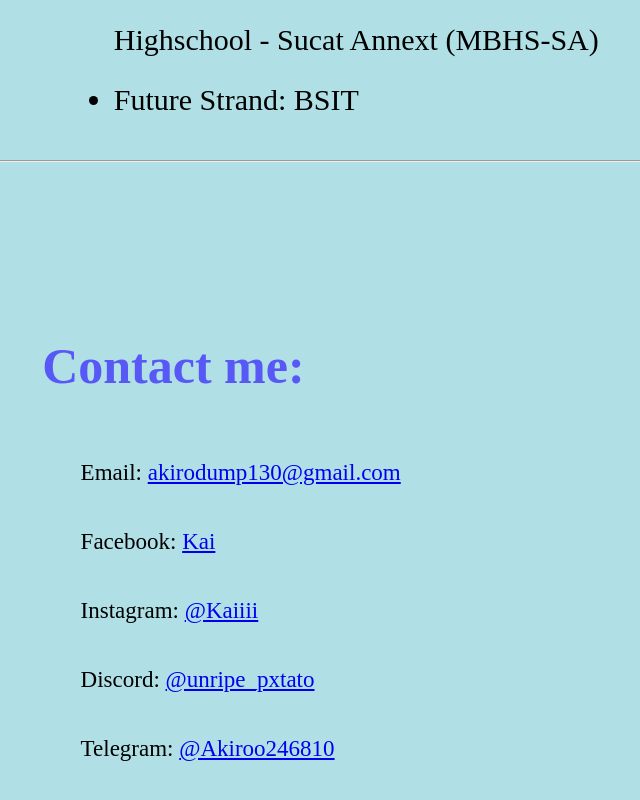
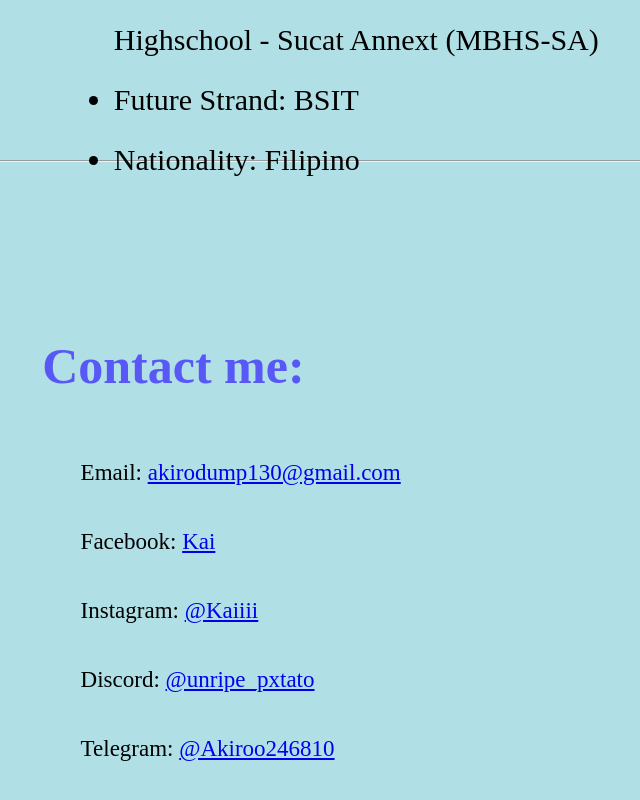
Before and after one commit to Kaito091023/MyWeb-pc, a plain HTML site: page index.html in a window 1280 px wide. Shown: the part 1739-2539 px from the top of the page, without its empty margins (137-777 px from the left). Drawn offline with Linux system fonts and the light colour scheme.

Commit message:
index.html

```diff
--- a/index.html
+++ b/index.html
@@ -38,6 +38,7 @@
                 <li>Current Grade level: 10</li>
                 <li>Current School: Muntinlupa Business<br> Highschool - Sucat Annext (MBHS-SA)</li>
                 <li>Future Strand: BSIT</li>
+                <li>Nationality: Filipino</li>
             </ul>
         </div>
         <br>
```
